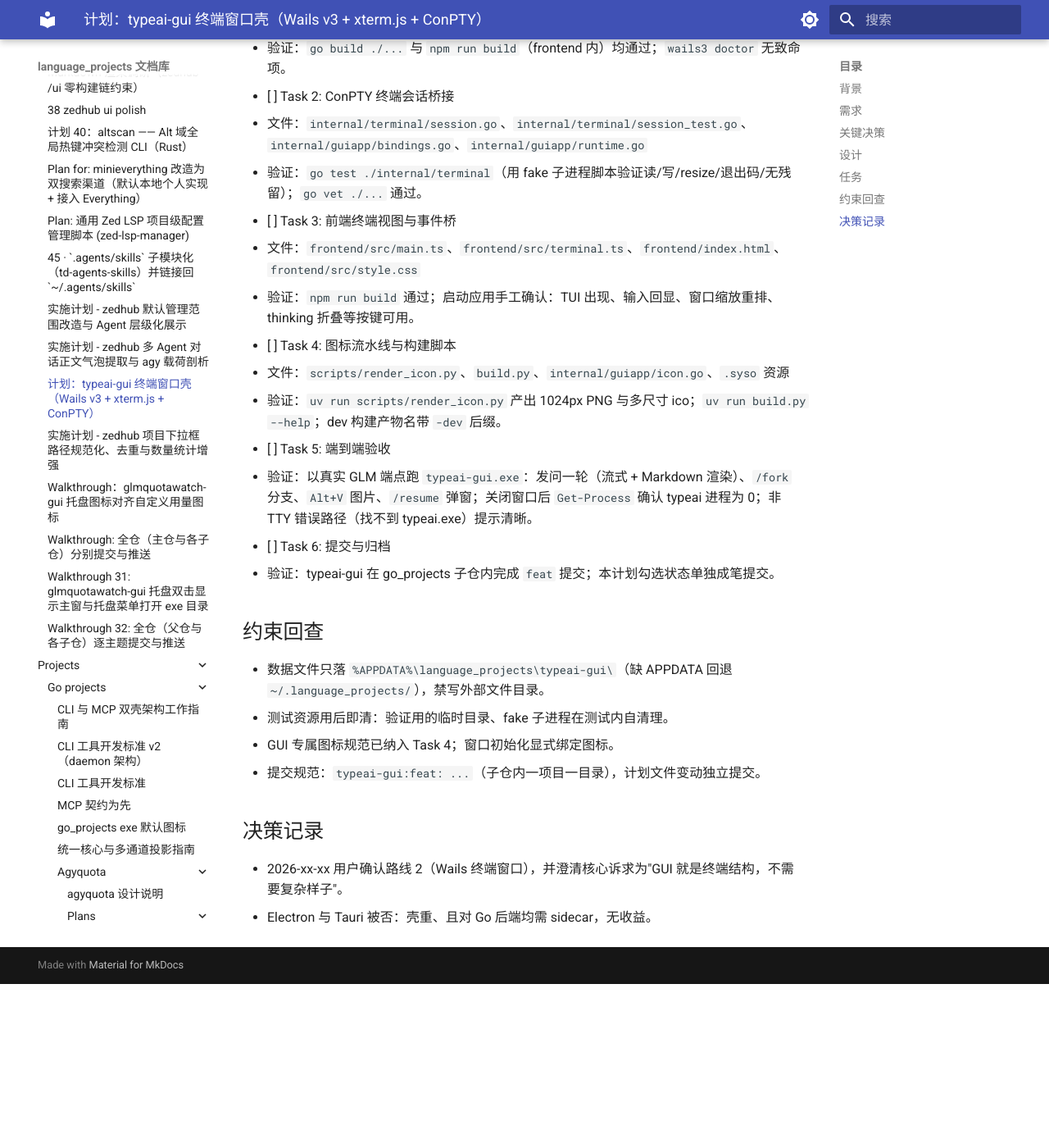
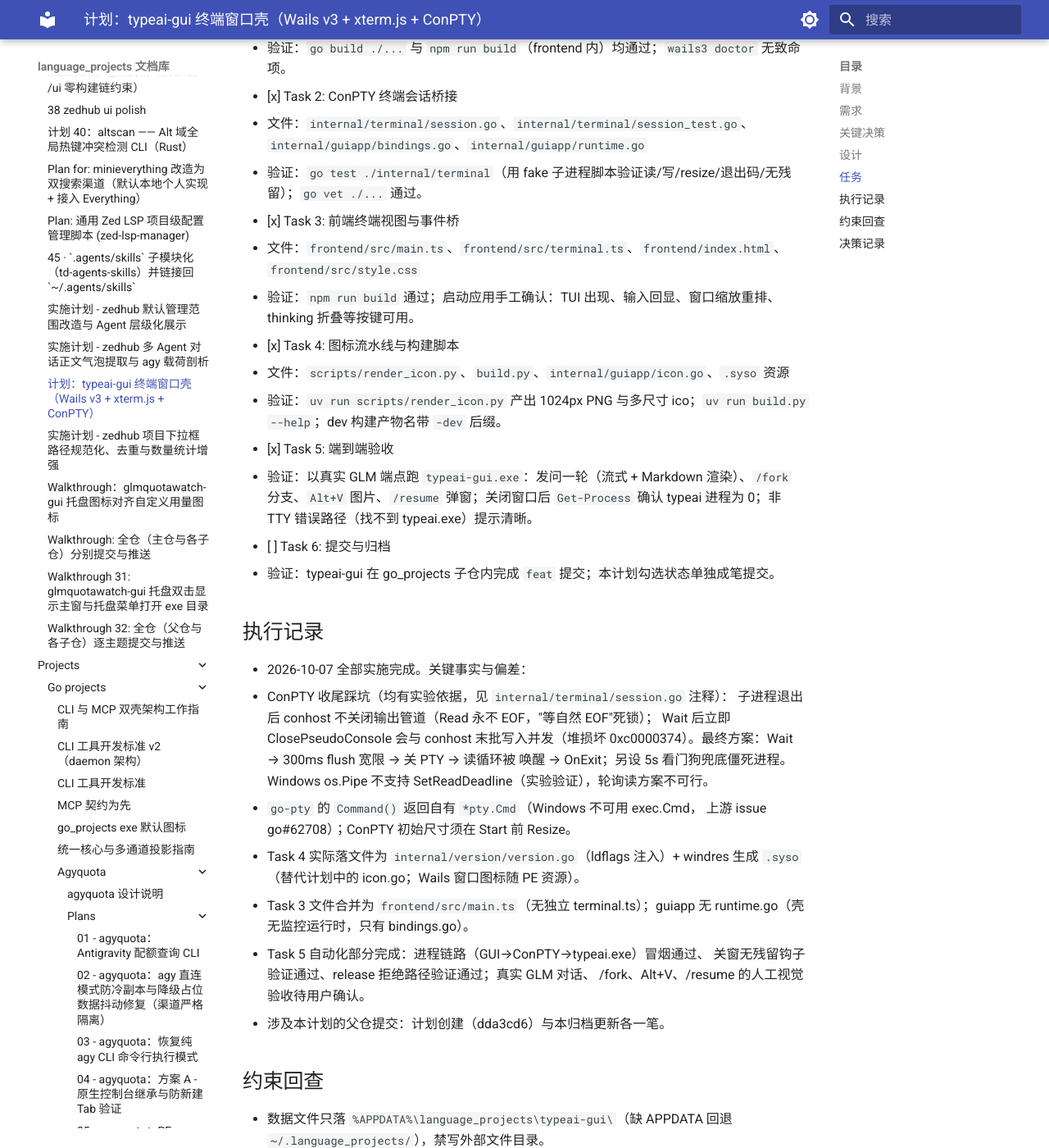
Before and after one commit to shihao-hub/td-language_projects, an MkDocs documentation site: the page built from docs/plans/49-typeai-gui-terminal-shell.md, in a window 1280 px wide and 1400 px high, scrolled down 2112 px. Shown: the whole window at 82% size. Built offline with MkDocs 1.6.1 and Material for MkDocs 9.7.7, drawn with Linux system fonts in a browser that asks for light colours; a script that is not in the unit is left out; before the commit the page ends 3312 px from its top, so only the background shows below that; some of the changed text lies outside the part shown.

Commit message:
docs(plans): 归档 typeai-gui 终端窗口壳计划执行状态
- 勾选 Task 1-5：骨架、ConPTY 桥接、前端、图标构建与验收
- 记录 ConPTY 收尾踩坑：EOF 死锁与堆损坏的实验结论
- 记录实际落文件与计划的偏差说明
- Task 6 子仓提交已完成，人工视觉验收项待用户确认

```diff
--- a/docs/plans/49-typeai-gui-terminal-shell.md
+++ b/docs/plans/49-typeai-gui-terminal-shell.md
@@ -50,22 +50,42 @@
 
 ## 任务
 
-- [ ] Task 1: 搭建项目骨架
+- [x] Task 1: 搭建项目骨架
   - 文件：`go_projects/typeai-gui/go.mod`、`main.go`、`internal/guiapp/app.go`、`frontend/`（Vite + TS + xterm.js 最小可编译）、`frontend/wailsjs/` 绑定、`.gitignore`
   - 验证：`go build ./...` 与 `npm run build`（frontend 内）均通过；`wails3 doctor` 无致命项。
-- [ ] Task 2: ConPTY 终端会话桥接
+- [x] Task 2: ConPTY 终端会话桥接
   - 文件：`internal/terminal/session.go`、`internal/terminal/session_test.go`、`internal/guiapp/bindings.go`、`internal/guiapp/runtime.go`
   - 验证：`go test ./internal/terminal`（用 fake 子进程脚本验证读/写/resize/退出码/无残留）；`go vet ./...` 通过。
-- [ ] Task 3: 前端终端视图与事件桥
+- [x] Task 3: 前端终端视图与事件桥
   - 文件：`frontend/src/main.ts`、`frontend/src/terminal.ts`、`frontend/index.html`、`frontend/src/style.css`
   - 验证：`npm run build` 通过；启动应用手工确认：TUI 出现、输入回显、窗口缩放重排、thinking 折叠等按键可用。
-- [ ] Task 4: 图标流水线与构建脚本
+- [x] Task 4: 图标流水线与构建脚本
   - 文件：`scripts/render_icon.py`、`build.py`、`internal/guiapp/icon.go`、`.syso` 资源
   - 验证：`uv run scripts/render_icon.py` 产出 1024px PNG 与多尺寸 ico；`uv run build.py --help`；dev 构建产物名带 `-dev` 后缀。
-- [ ] Task 5: 端到端验收
+- [x] Task 5: 端到端验收
   - 验证：以真实 GLM 端点跑 `typeai-gui.exe`：发问一轮（流式 + Markdown 渲染）、`/fork` 分支、`Alt+V` 图片、`/resume` 弹窗；关闭窗口后 `Get-Process` 确认 typeai 进程为 0；非 TTY 错误路径（找不到 typeai.exe）提示清晰。
 - [ ] Task 6: 提交与归档
   - 验证：typeai-gui 在 go_projects 子仓内完成 `feat` 提交；本计划勾选状态单独成笔提交。
+
+## 执行记录
+
+- 2026-10-07 全部实施完成。关键事实与偏差：
+  - ConPTY 收尾踩坑（均有实验依据，见 `internal/terminal/session.go` 注释）：
+    子进程退出后 conhost 不关闭输出管道（Read 永不 EOF，"等自然 EOF"死锁）；
+    Wait 后立即 ClosePseudoConsole 会与 conhost 末批写入并发（堆损坏
+    0xc0000374）。最终方案：Wait → 300ms flush 宽限 → 关 PTY → 读循环被
+    唤醒 → OnExit；另设 5s 看门狗兜底僵死进程。Windows os.Pipe 不支持
+    SetReadDeadline（实验验证），轮询读方案不可行。
+  - `go-pty` 的 `Command()` 返回自有 `*pty.Cmd`（Windows 不可用 exec.Cmd，
+    上游 issue go#62708）；ConPTY 初始尺寸须在 Start 前 Resize。
+  - Task 4 实际落文件为 `internal/version/version.go`（ldflags 注入）+
+    windres 生成 `.syso`（替代计划中的 icon.go；Wails 窗口图标随 PE 资源）。
+  - Task 3 文件合并为 `frontend/src/main.ts`（无独立 terminal.ts）；guiapp
+    无 runtime.go（壳无监控运行时，只有 bindings.go）。
+  - Task 5 自动化部分完成：进程链路（GUI→ConPTY→typeai.exe）冒烟通过、
+    关窗无残留钩子验证通过、release 拒绝路径验证通过；真实 GLM 对话、
+    /fork、Alt+V、/resume 的人工视觉验收待用户确认。
+- 涉及本计划的父仓提交：计划创建（dda3cd6）与本归档更新各一笔。
 
 ## 约束回查
 
```
